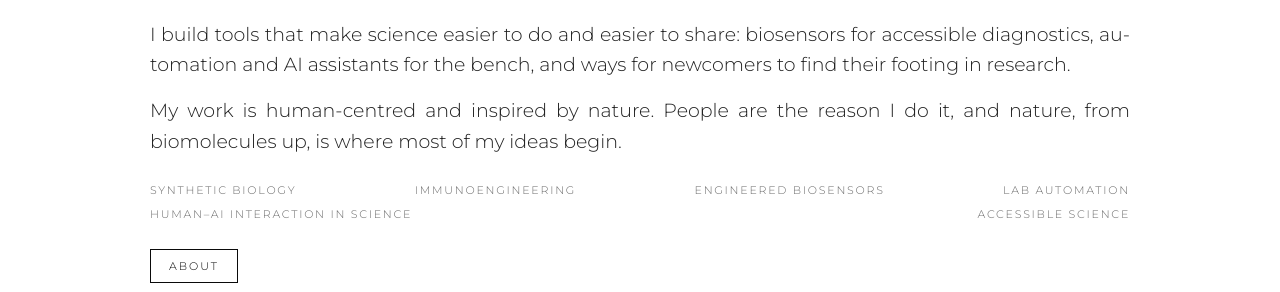
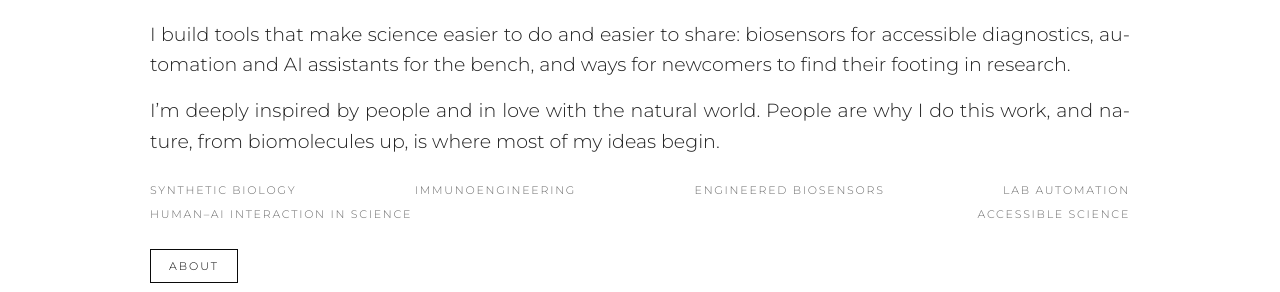
Before and after one commit to aairehtuele/arkana, a Jekyll site: the page built from index.html, in a window 1280 px wide. Shown: the part 230-522 px from the top of the page. Built offline with Jekyll 4.4.1, drawn with Linux system fonts in a browser that asks for light colours.

Commit message:
Reword closing line of homepage intro
Co-Authored-By: Claude Fable 5.1 <noreply@anthropic.com>
Claude-Session: https://claude.ai/code/session_01K7kSkMVmseGRbdRETtVsAL

```diff
--- a/index.html
+++ b/index.html
@@ -13,8 +13,8 @@ layout: default
     footing in research.
   </p>
   <p class="lede">
-    My work is human-centred and inspired by nature. People are the reason I do it, and nature, from
-    biomolecules up, is where most of my ideas begin.
+    I’m deeply inspired by people and in love with the natural world. People are why I do this work,
+    and nature, from biomolecules up, is where most of my ideas begin.
   </p>
   <ul class="tags">
     {% for i in site.data.interests %}<li>{{ i }}</li>{% endfor %}
```
